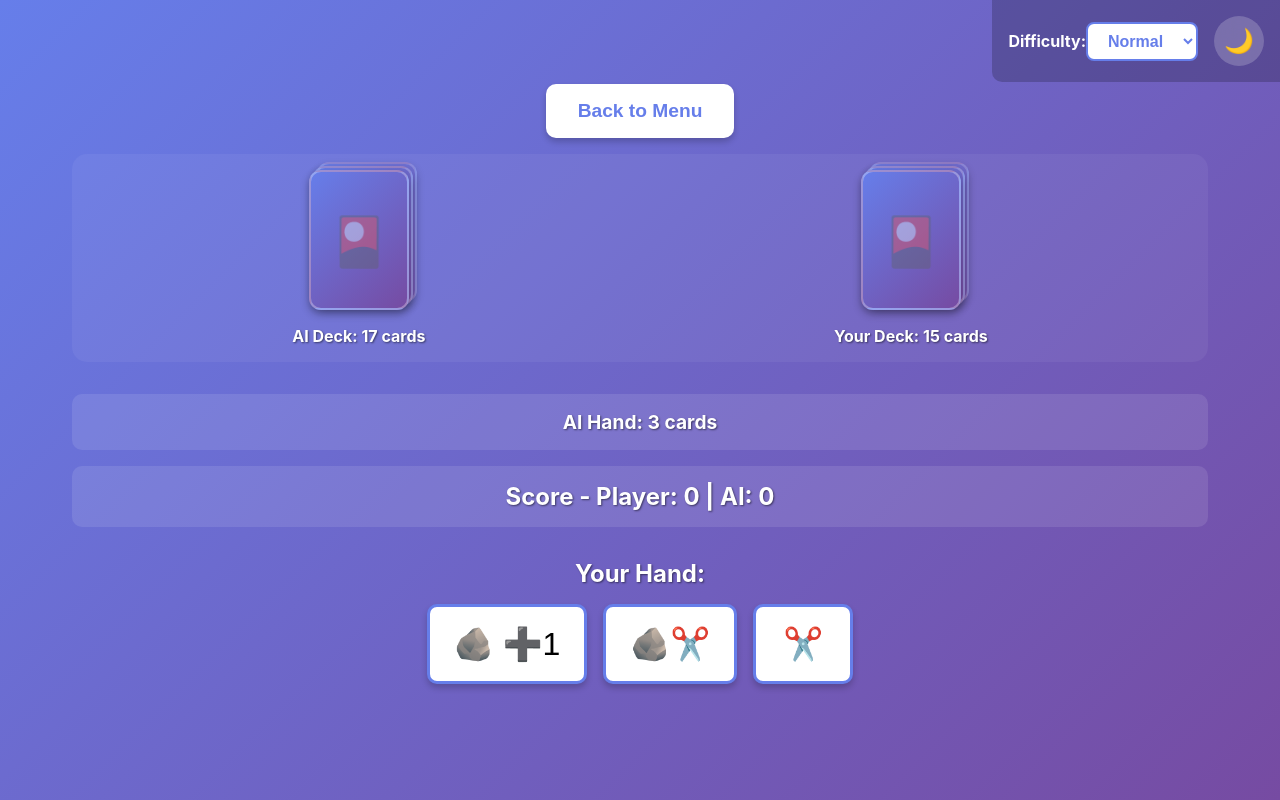
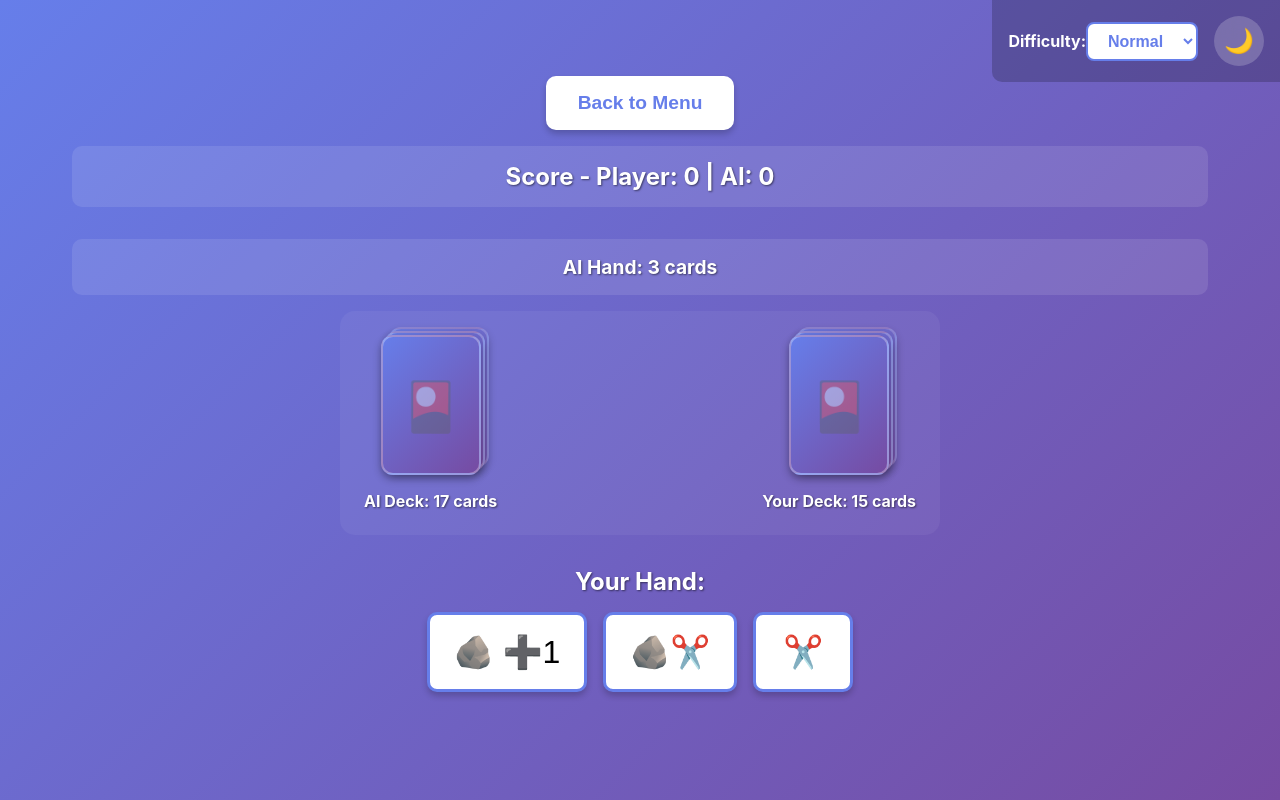
Before and after one commit to TheOmegaFett/RPS-Card-Game, a React (Create React App) app: page / in a window 1280 px wide. Both pictures are taken after a click on the button "New Game (Default Deck)". Built offline with nearby package versions, Linux system fonts and the light colour scheme.

Commit message:
fix: improve game board layout and card emoji sizing

```diff
--- a/src/components/GameBoard.jsx
+++ b/src/components/GameBoard.jsx
@@ -87,9 +87,17 @@ function GameBoard({ playerDeck, onBackToMenu, difficulty }) {
 
   return (
     <div className="game-board">
-      <button type="button" className="menu-btn back-btn" onClick={onBackToMenu}>
-        Back to Menu
-      </button>
+      <div className="game-header">
+        <button type="button" className="menu-btn back-btn" onClick={onBackToMenu}>
+          Back to Menu
+        </button>
+      </div>
+
+      <ScoreBoard playerScore={score.player} aiScore={score.ai} />
+
+      <div className="ai-section">
+        <h3>AI Hand: {gameController.ai?.hand.length || 0} cards</h3>
+      </div>
 
       <div className="deck-piles-container">
         <DeckPile
@@ -102,11 +110,6 @@ function GameBoard({ playerDeck, onBackToMenu, difficulty }) {
         />
       </div>
 
-      <div className="ai-section">
-        <h3>AI Hand: {gameController.ai?.hand.length || 0} cards</h3>
-      </div>
-
-      <ScoreBoard playerScore={score.player} aiScore={score.ai} />
       <MatchupDisplay playerCard={playerCard} aiCard={aiCard} result={result} />
 
       <PlayerHand hand={hand} onCardClick={handleCardClick} />
--- a/src/styles/App.css
+++ b/src/styles/App.css
@@ -753,15 +753,20 @@
   gap: 0.5rem;
   padding: 1rem;
   box-sizing: border-box;
+  overflow: hidden;
 }
 
 .card-front .card-emoji {
-  font-size: 4rem;
+  font-size: 2.5rem;
   margin: 0;
+  line-height: 1;
+  max-width: 100%;
+  overflow: hidden;
+  text-overflow: clip;
 }
 
 .card-front .card-label {
-  font-size: 1rem;
+  font-size: 0.9rem;
   font-weight: bold;
   margin: 0;
 }
@@ -824,12 +829,15 @@
 
 .deck-piles-container {
   display: flex;
-  justify-content: space-around;
+  justify-content: space-between;
   align-items: flex-start;
-  margin-bottom: 2rem;
-  padding: 1rem;
+  margin: 1rem 0 2rem 0;
+  padding: 1.5rem;
   background: rgba(255, 255, 255, 0.05);
   border-radius: 15px;
+  max-width: 600px;
+  margin-left: auto;
+  margin-right: auto;
 }
 
 .deck-pile {
```
